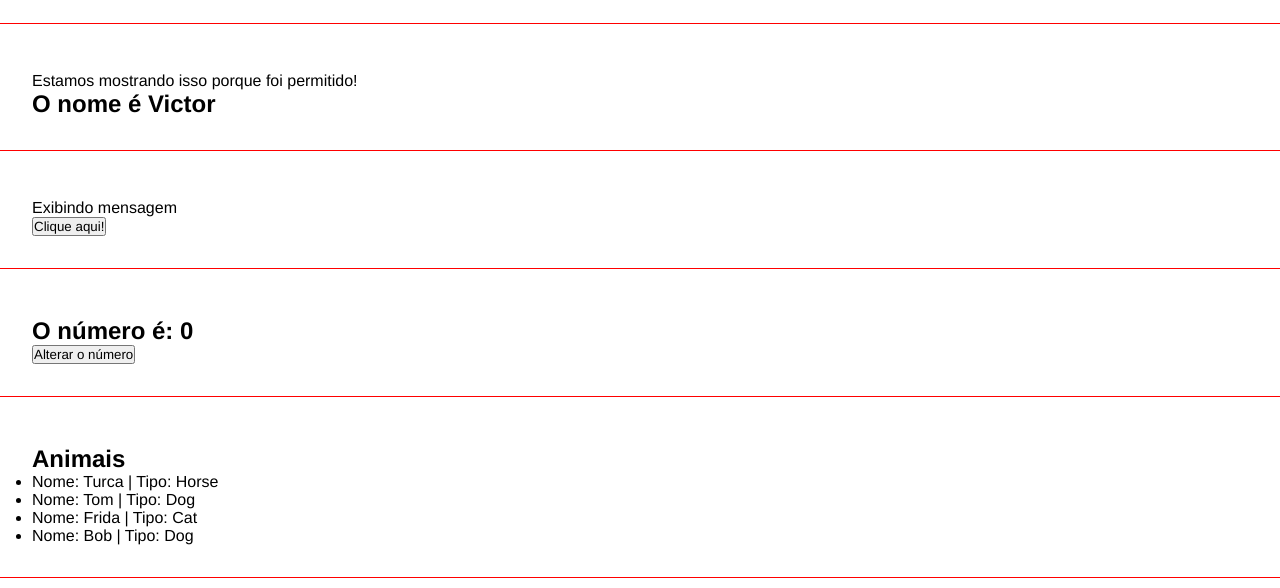
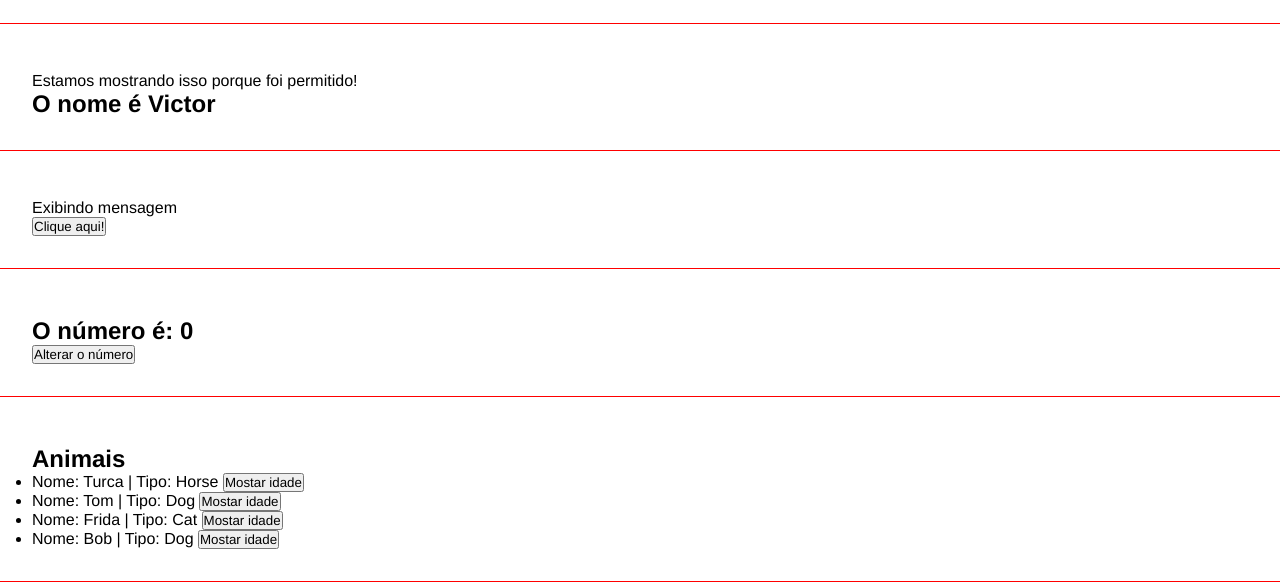
Before and after one commit to hvictorleite/curso-angular, an Angular app: page / in a window 1280 px wide. Shown: the part 675-1263 px from the top of the page. Built offline with nearby package versions, Linux system fonts and the light colour scheme.

Commit message:
Created interface to standardize the list of animals

```diff
--- a/src/app/components/list-render/list-render.component.html
+++ b/src/app/components/list-render/list-render.component.html
@@ -3,6 +3,8 @@
   <ul>
     <li *ngFor="let animal of animals">
       Nome: {{animal.name}} | Tipo: {{animal.type}}
+      <button (click)="showAge(animal)">Mostar idade</button>
     </li>
   </ul>
+  <h3>{{animalDetails}}</h3>
 </div>
--- a/src/app/components/list-render/list-render.component.ts
+++ b/src/app/components/list-render/list-render.component.ts
@@ -1,4 +1,5 @@
 import { Component } from '@angular/core';
+import { Animal } from 'src/app/interfaces/Animal';
 
 @Component({
   selector: 'app-list-render',
@@ -6,10 +7,16 @@
   styleUrls: ['./list-render.component.css']
 })
 export class ListRenderComponent {
-  animals = [
-    { name: 'Turca', type: 'Horse' },
-    { name: 'Tom', type: 'Dog' },
-    { name: 'Frida', type: 'Cat' },
-    { name: 'Bob', type: 'Dog' }
+  animals: Animal[] = [
+    { name: 'Turca', type: 'Horse', age: 4 },
+    { name: 'Tom', type: 'Dog', age: 8 },
+    { name: 'Frida', type: 'Cat', age: 5 },
+    { name: 'Bob', type: 'Dog', age: 2 }
   ];
+
+  animalDetails = '';
+
+  showAge(animal: Animal): void {
+    this.animalDetails = `O pet ${animal.name} tem ${animal.age} anos.`;
+  }
 }
--- /dev/null
+++ b/src/app/interfaces/Animal.ts
@@ -0,0 +1,5 @@
+export interface Animal {
+  name: string,
+  type: string,
+  age: number
+}
```
